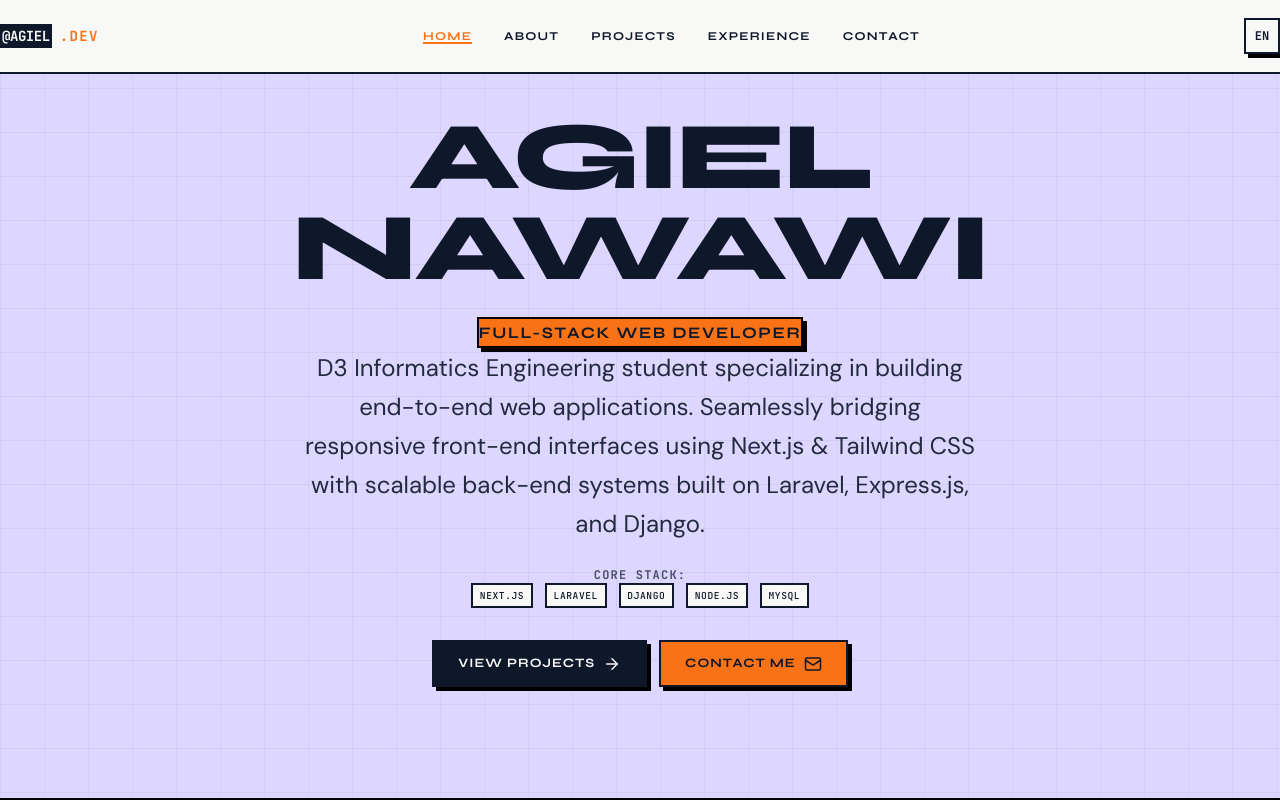
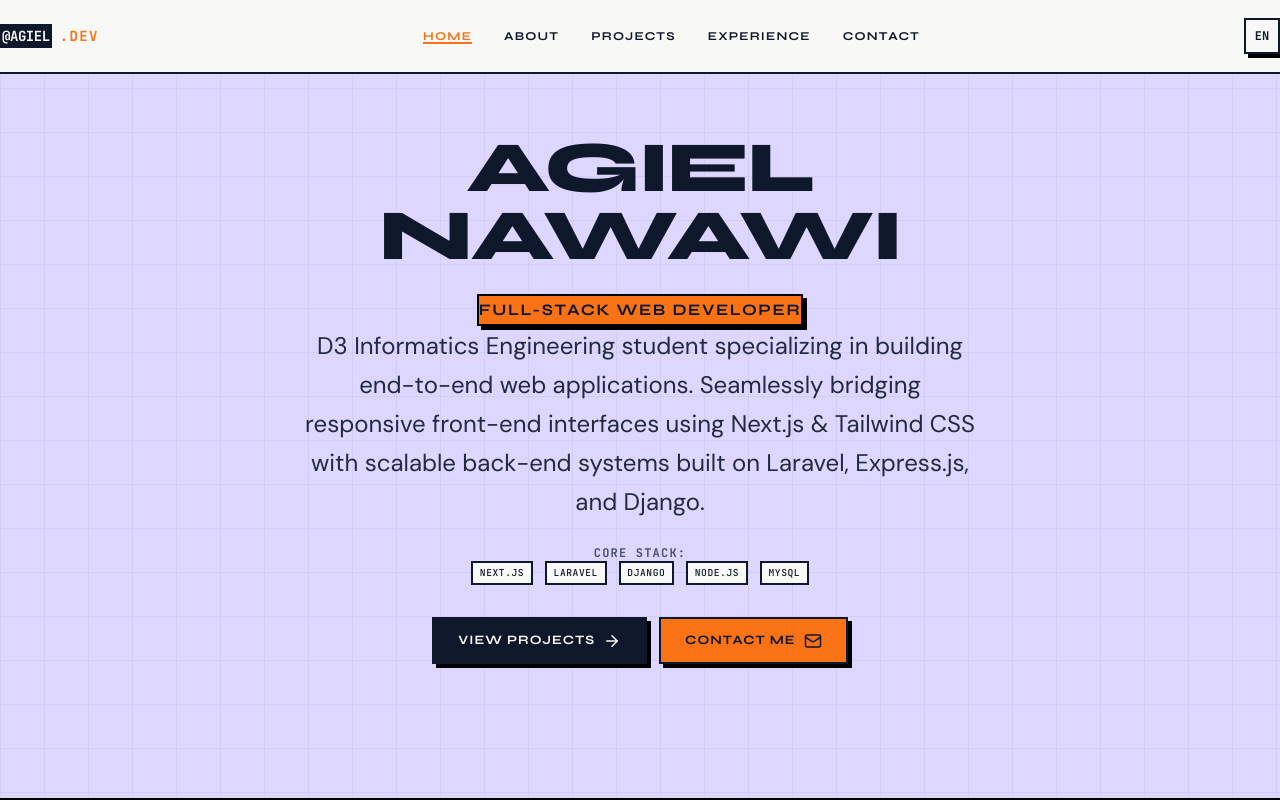
Before and after one commit to agielnawawi46/portofolio-v3, a React (Vite) app: page / in a window 1280 px wide. Shown: the top 800 px of the page. Built offline with nearby package versions, Linux system fonts and the light colour scheme.

Commit message:
style: add margin-top to hero section and reduce headline size on PC

```diff
--- a/src/components/HeroSection.tsx
+++ b/src/components/HeroSection.tsx
@@ -33,7 +33,7 @@
       </div>
 
       {/* Container Utama Centered */}
-      <div className="w-full max-w-5xl xl:max-w-7xl mx-auto px-6 md:px-10 py-24 md:py-32 relative z-10 flex flex-col items-center justify-center text-center">
+      <div className="w-full max-w-5xl xl:max-w-7xl mx-auto px-6 md:px-10 pt-32 md:pt-40 lg:pt-48 pb-24 md:pb-32 relative z-10 flex flex-col items-center justify-center text-center">
 
         <motion.div
           initial={{ opacity: 0, y: 20 }}
@@ -47,7 +47,7 @@
             {/* Judul Utama */}
             <motion.div custom={1} variants={fadeUp} initial="hidden" whileInView="visible" viewport={{ once: false, amount: 0.1 }} className="w-full text-center">
               <h1
-                className="text-4xl sm:text-5xl md:text-6xl lg:text-7xl xl:text-8xl font-black uppercase leading-[0.95] tracking-tight text-center"
+                className="text-4xl sm:text-5xl md:text-6xl lg:text-6xl xl:text-7xl font-black uppercase leading-[0.95] tracking-tight text-center"
                 style={{ fontFamily: "var(--font-display)", color: "var(--color-charcoal)" }}
               >
                 AGIEL<br />
```
